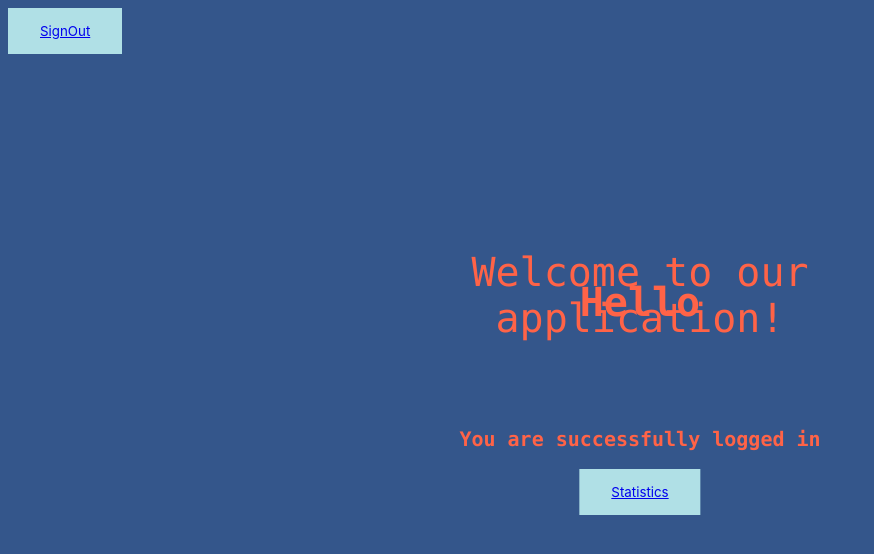
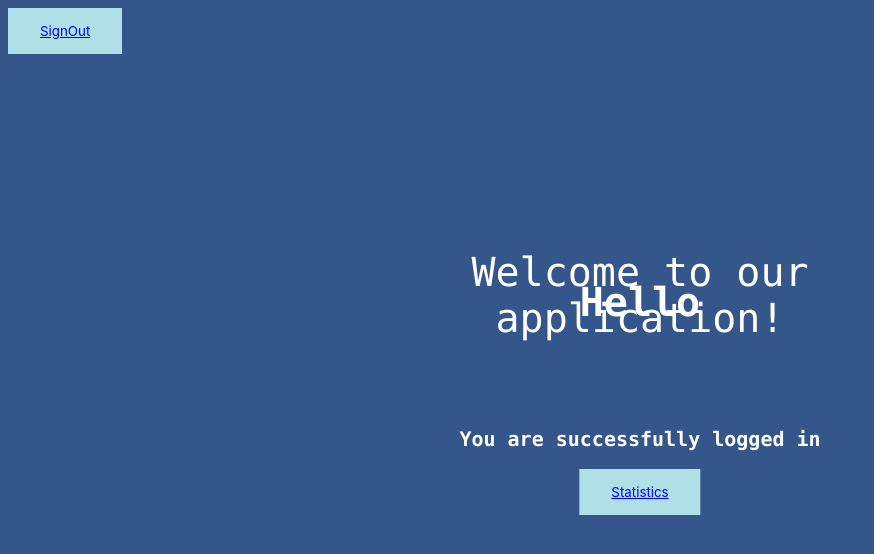
Before and after one commit to anhluunguyen3113/Boilermake_2022, a Django app: page / in a window 1280 px wide. Shown: the top 554 px of the page, without its empty margins (0-874 px from the left). Run offline with Django 4.2, Linux system fonts and the light colour scheme; a user stored in the database is signed in.

Commit message:
commit 10

```diff
--- a/Hackathon2022/templates/authentication/index.html
+++ b/Hackathon2022/templates/authentication/index.html
@@ -5,7 +5,7 @@
     <title>Authentication</title>
     <style>
         h2{
-        color:tomato;
+        color:white;
 
         font-size: 40px;
         position: absolute;
@@ -61,7 +61,7 @@
         font-family: Copperplate, Lucida Console, fantasy;
         }
         h3{
-        color:Tomato;
+        color:white;
         position: absolute;
         top: 50%; left: 50%;
         transform: translateX(-50%) translateY(-350%);
@@ -69,7 +69,7 @@
         font-size: 40px;
         }
         h4{
-        color:Tomato;
+        color:white;
         font-size: 20px;
         position: absolute;
         top: 50%; left: 50%;
@@ -78,7 +78,7 @@
         }
 
         strong{
-        color:Tomato;
+        color:white;
         font-family:-apple-system, BlinkMacSystemFont, 'Segoe UI', Roboto, Oxygen, Ubuntu, Cantarell, 'Open Sans', 'Helvetica Neue', sans-serif;
         font-size:10px;
         font-weight:normal;
@@ -98,7 +98,7 @@
     </div>
     {% endfor %}
 
-    <h2 style="color:Tomato;">Welcome to our application!</h2>
+    <h2 style="color:white;">Welcome to our application!</h2>
 
     {% if user.is_authenticated %}
     <h3>Hello {{ fname }}</h3>
```
Also changed, not shown: Hackathon2022/db.sqlite3.
